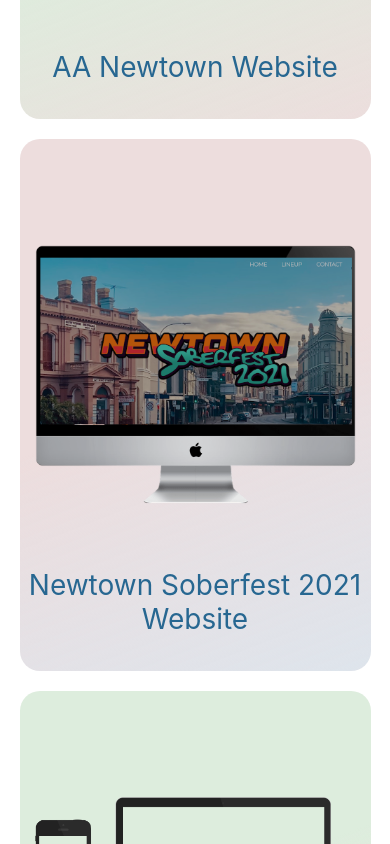
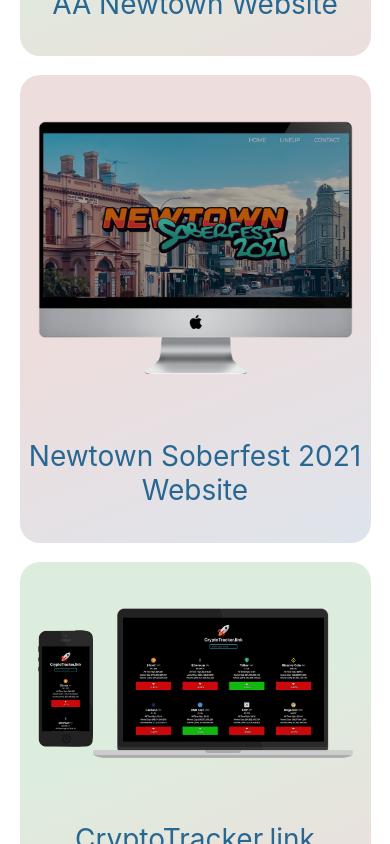
Before and after one commit to Slavi-Svec/portfolio-website-v4, a React (Create React App) app: page /work in a window 390 px wide. Shown: the part 1300-2144 px from the top of the page. Built offline with nearby package versions, Linux system fonts and the light colour scheme; a web font is replaced by a local one.

Commit message:
Add project to work page

```diff
--- a/src/pages/WorkPage/WorkPage.jsx
+++ b/src/pages/WorkPage/WorkPage.jsx
@@ -4,7 +4,7 @@
 import AvatarLogo3 from '../../images/AvatarLogo3.png'
 import laptopTemplate from '../../images/laptop-AAwebsite.png'
 import ImacTemplate from '../../images/Imac-website.png'
-import PhoneTemplate from '../../images/mac3.png'
+import PhoneTemplate from '../../images/crypto-mac-20.png'
 import ProjectCard from '../../components/ProjectCard/ProjectCard'
 import './styles.css'
 
@@ -36,7 +36,7 @@
           className="project-card-variant-three"
           src={PhoneTemplate}
           href={'https://aanewtown.org/'}
-          title="Professor Frugalologist Website"
+          title="CryptoTracker.link"
           description=""
         />
 
--- a/src/pages/WorkPage/styles.css
+++ b/src/pages/WorkPage/styles.css
@@ -91,7 +91,8 @@
     margin-bottom: 204px;
   }
   .work-cardImage {
-    padding: 0 15px;
+    padding: 0 18px;
+    margin-top: 30px;
   }
   .project-card-variant-one,
   .project-card-variant-two {
@@ -111,13 +112,14 @@
   }
 
   .work-logo {
-    margin: 50px 0 50px 0;
+    margin: 10px 0 50px 0;
   }
   .about-help {
     margin: 80px 0 5px 0;
   }
   .work-cardImage {
     padding: 0 18px;
+    margin-top: 30px;
   }
 }
 
```
Also changed, not shown: src/images/crypto-mac-20.png (added).
